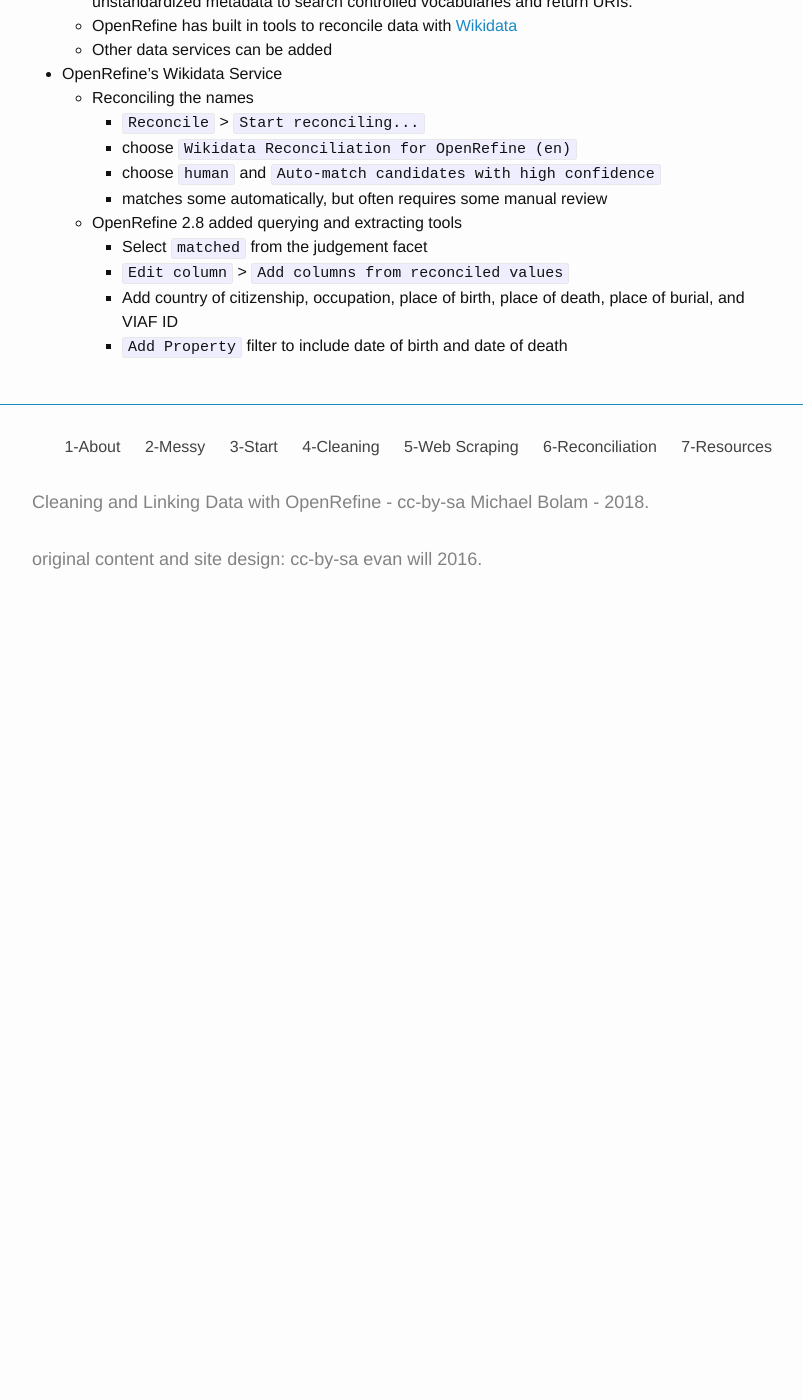
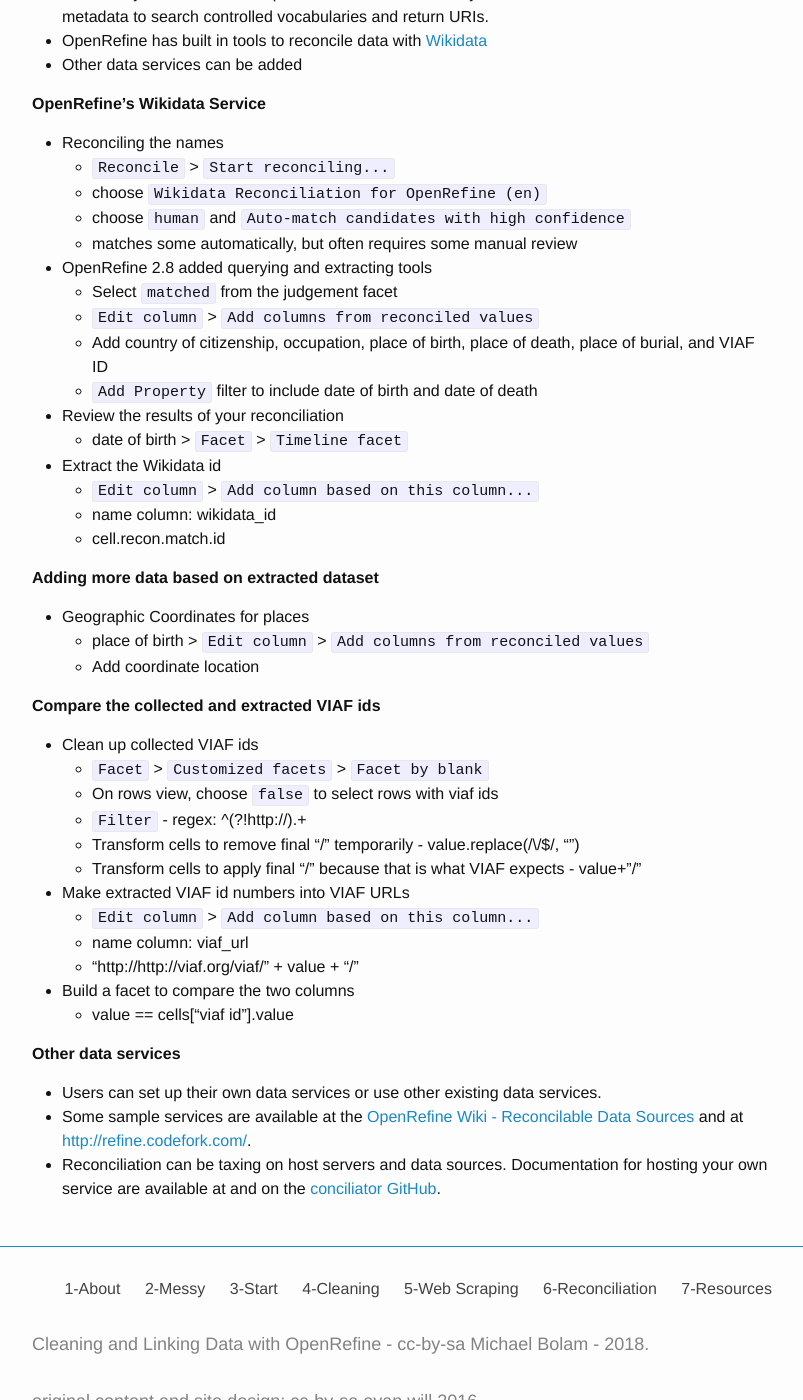
Before and after one commit to mbolam/DSWS_OpenRefine, a Jekyll site: the page built from 6-reconciliation.md, in a window 1280 px wide and 1400 px high, scrolled down 270 px. Shown: the whole window, without its empty margins (238-1041 px from the left). Built offline with Jekyll 4.4.1, drawn with Linux system fonts in a browser that asks for light colours; before the commit the page ends 900 px from its top, so only the background shows below that.

Commit message:
recreating reconciliation

```diff
--- a/6-reconciliation.md
+++ b/6-reconciliation.md
@@ -6,19 +6,49 @@ nav: true
 
 # Enhancing with Data from Other Sources
 
-- Reconciling from other data sources
-  - Vocabulary reconciliation is a process where automated systems use terms from unstandardized metadata to search controlled vocabularies and return URIs.
-  - OpenRefine has built in tools to reconcile data with [Wikidata](https://www.wikidata.org/)
-  - Other data services can be added
+**Reconciling from other data sources**
+- Vocabulary reconciliation is a process where automated systems use terms from unstandardized metadata to search controlled vocabularies and return URIs.
+- OpenRefine has built in tools to reconcile data with [Wikidata](https://www.wikidata.org/)
+- Other data services can be added
 
-- OpenRefine's Wikidata Service
-  - Reconciling the names
-    - `Reconcile` > `Start reconciling...`
-    - choose `Wikidata Reconciliation for OpenRefine (en)`
-    - choose `human` and `Auto-match candidates with high confidence`
-    - matches some automatically, but often requires some manual review
-  - OpenRefine 2.8 added querying and extracting tools
-    - Select `matched` from the judgement facet
-    - `Edit column` > `Add columns from reconciled values`
-    - Add country of citizenship, occupation, place of birth, place of death, place of burial, and VIAF ID
-    - `Add Property` filter to include date of birth and date of death
+**OpenRefine's Wikidata Service**
+- Reconciling the names
+  - `Reconcile` > `Start reconciling...`
+  - choose `Wikidata Reconciliation for OpenRefine (en)`
+  - choose `human` and `Auto-match candidates with high confidence`
+  - matches some automatically, but often requires some manual review
+- OpenRefine 2.8 added querying and extracting tools
+  - Select `matched` from the judgement facet
+  - `Edit column` > `Add columns from reconciled values`
+  - Add country of citizenship, occupation, place of birth, place of death, place of burial, and VIAF ID
+  - `Add Property` filter to include date of birth and date of death
+- Review the results of your reconciliation
+  - date of birth > `Facet` > `Timeline facet`
+- Extract the Wikidata id
+  - `Edit column` > `Add column based on this column...`
+  - name column: wikidata_id
+  - cell.recon.match.id
+
+**Adding more data based on extracted dataset**
+- Geographic Coordinates for places
+  - place of birth > `Edit column` > `Add columns from reconciled values`
+  - Add coordinate location
+
+**Compare the collected and extracted VIAF ids**
+- Clean up collected VIAF ids
+  - `Facet` > `Customized facets` > `Facet by blank`
+  - On rows view, choose `false` to select rows with viaf ids
+  - `Filter` - regex: ^(?!http://).+
+  - Transform cells to remove final "/" temporarily - value.replace(/\/$/, "")
+  - Transform cells to apply final "/" because that is what VIAF expects - value+"/"
+- Make extracted VIAF id numbers into VIAF URLs
+  - `Edit column` > `Add column based on this column...`
+  - name column: viaf_url
+  - "http://http://viaf.org/viaf/" + value + "/"
+- Build a facet to compare the two columns
+  - value == cells["viaf id"].value
+
+**Other data services**
+- Users can set up their own data services or use other existing data services.
+- Some sample services are available at the [OpenRefine Wiki - Reconcilable Data Sources](https://github.com/OpenRefine/OpenRefine/wiki/Reconcilable-Data-Sources) and at [http://refine.codefork.com/](http://refine.codefork.com/).
+- Reconciliation can be taxing on host servers and data sources. Documentation for hosting your own service are available at and on the [conciliator GitHub](https://github.com/codeforkjeff/conciliator).
```
